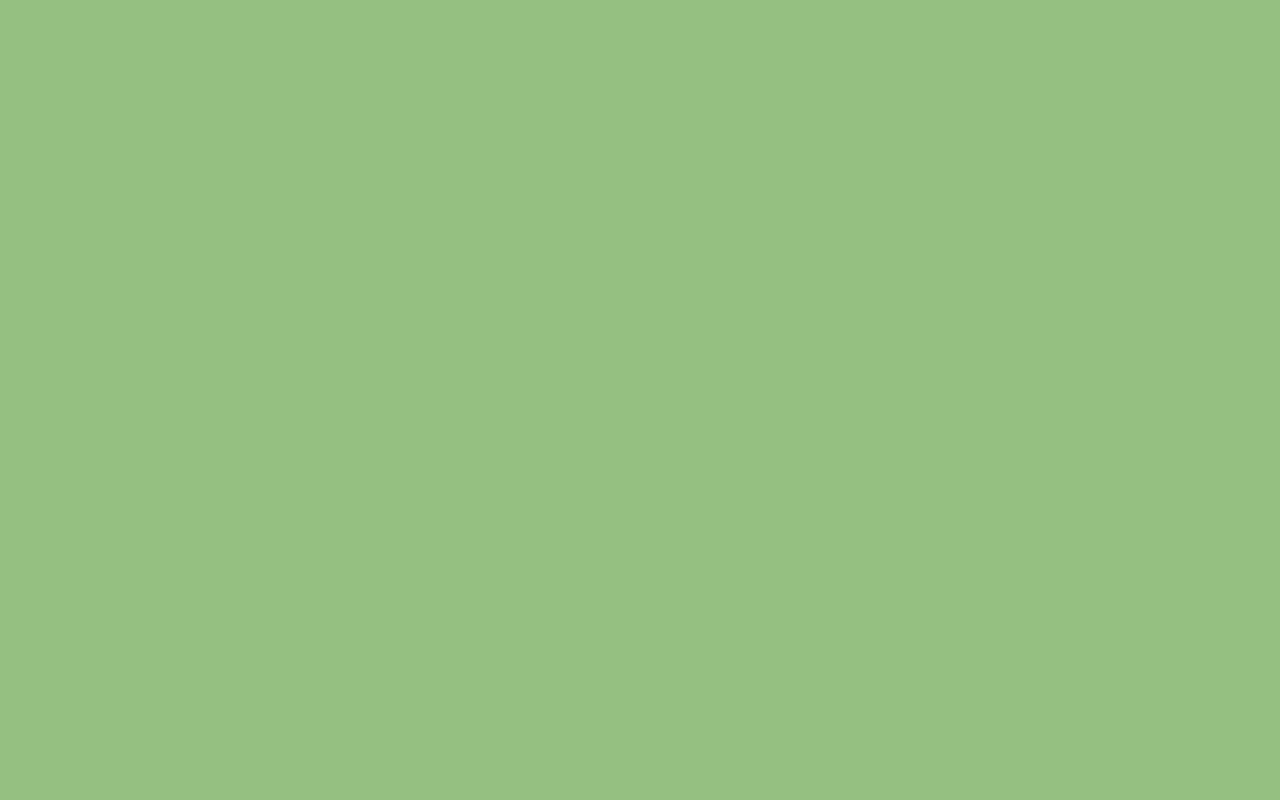
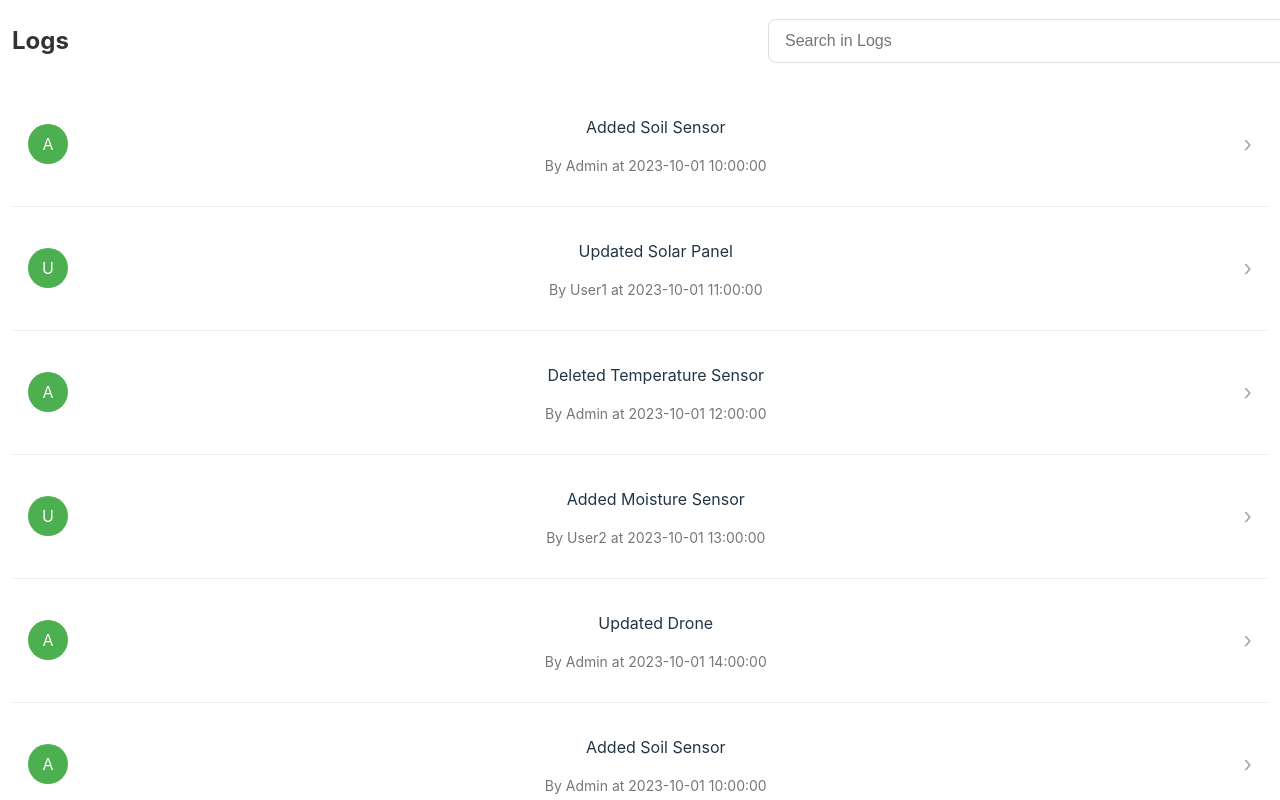
Before and after one commit to Avkar-Yazilim/iot-system-management, a React (Vite) app in the folder frontend/iot-system-management-frontend/: page /devicelogs in a window 1280 px wide. Before the commit this address had no page. Built offline with nearby package versions, Linux system fonts and the light colour scheme.

Commit message:
Add DeviceLogs page and integrate into main routing

```diff
--- a/frontend/iot-system-management-frontend/src/main.jsx
+++ b/frontend/iot-system-management-frontend/src/main.jsx
@@ -3,10 +3,11 @@ import ReactDOM from 'react-dom/client';
 import { BrowserRouter as Router, Route, Routes } from 'react-router-dom';
 import Login from './pages/Login';
 import MMenu from './Menu/MMenu';
-import ScheduleMenu from './Menu/ScheduleMenu'
-import DevicesMenu from './Menu/DevicesMenu'
-import ReportsMenu from './Menu/ReportsMenu'
-import SettingsMenu from './Menu/SettingsMenu'
+import ScheduleMenu from './Menu/ScheduleMenu';
+import DevicesMenu from './Menu/DevicesMenu';
+import ReportsMenu from './Menu/ReportsMenu';
+import SettingsMenu from './Menu/SettingsMenu';
+import DeviceLogs from './pages/DeviceLogs'; // DeviceLogs bileşenini içe aktarın
 import './index.css';
 
 ReactDOM.createRoot(document.getElementById('root')).render(
@@ -19,6 +20,7 @@ ReactDOM.createRoot(document.getElementById('root')).render(
         <Route path="/devices" element={<DevicesMenu />} />
         <Route path="/reports" element={<ReportsMenu />} />
         <Route path="/settings" element={<SettingsMenu />} />
+        <Route path="/devicelogs" element={<DeviceLogs />} />
       </Routes>
     </Router>
   </React.StrictMode>
--- /dev/null
+++ b/frontend/iot-system-management-frontend/src/pages/DeviceLogs.css
@@ -0,0 +1,136 @@
+/* Full-screen layout for logs */
+.logs-page {
+    font-family: 'Inter', Arial, sans-serif;
+    height: 100vh; /* Use the full height of the viewport */
+    width: 100vw; /* Use the full width of the viewport */
+    display: flex;
+    flex-direction: column;
+    background-color: #f9f9f9;
+    padding: 0;
+    margin: 0;
+    overflow: hidden; /* Prevent page overflow */
+}
+
+  /* Header and search bar */
+  .logs-header {
+    display: flex;
+    justify-content: space-between;
+    align-items: center;
+    padding: 16px; /* No gap on the sides */
+    background-color: #ffffff;
+    box-shadow: 0 4px 6px rgba(0, 0, 0, 0.1);
+  }
+
+  .logs-title {
+    font-size: 24px;
+    font-weight: bold;
+    color: #333;
+  }
+
+  .logs-search {
+    flex: 1;
+    max-width: 500px;
+    margin-left: 16px;
+  }
+
+  .logs-search-input {
+    width: 100%;
+    padding: 12px 16px;
+    border: 1px solid #ddd;
+    border-radius: 8px;
+    font-size: 16px;
+    color: #555;
+    outline: none;
+  }
+
+  /* Logs container: full-screen responsive */
+  .logs-container {
+    flex: 1;
+    overflow-y: auto; /* Enable vertical scrolling */
+    background-color: #ffffff;
+    padding: 0 16px; /* Slight side padding */
+    display: flex;
+    flex-direction: column;
+  }
+
+  /* Log item styling */
+  .log-item {
+    display: flex;
+    align-items: center;
+    padding: 16px;
+    border-bottom: 1px solid #f0f0f0;
+    transition: background-color 0.3s;
+  }
+
+  .log-item:hover {
+    background-color: #f8f8f8;
+  }
+
+  .log-avatar {
+    width: 50px;
+    height: 50px;
+    background-color: #4caf50;
+    color: #fff;
+    font-size: 20px;
+    border-radius: 50%;
+    display: flex;
+    align-items: center;
+    justify-content: center;
+    margin-right: 16px;
+  }
+
+  .log-details {
+    flex: 1;
+  }
+
+  .log-title {
+    font-size: 18px;
+    font-weight: bold;
+    color: #333;
+  }
+
+  .log-meta {
+    font-size: 14px;
+    color: #777;
+  }
+
+  .log-arrow {
+    font-size: 22px;
+    color: #aaa;
+    margin-left: 16px;
+  }
+
+  /* Scroll bar customization */
+  .logs-container::-webkit-scrollbar {
+    width: 10px;
+  }
+
+  .logs-container::-webkit-scrollbar-thumb {
+    background-color: #888;
+    border-radius: 10px;
+  }
+
+  .logs-container::-webkit-scrollbar-thumb:hover {
+    background-color: #555;
+  }
+
+  /* Responsive adjustments */
+  @media (max-width: 1440px) {
+    .logs-header {
+      padding: 12px;
+    }
+
+    .logs-container {
+      padding: 0 12px;
+    }
+
+    .log-avatar {
+      width: 40px;
+      height: 40px;
+      font-size: 16px;
+    }
+
+    .log-title {
+      font-size: 16px;
+    }
+  }
--- /dev/null
+++ b/frontend/iot-system-management-frontend/src/pages/DeviceLogs.jsx
@@ -0,0 +1,69 @@
+import React, { useState } from "react";
+import "./DeviceLogs.css";
+
+
+const DeviceLogs = () => {
+  const [logs] = useState([
+    { id: 1, user: "Admin", action: "Added Soil Sensor", time: "2023-10-01 10:00:00" },
+    { id: 2, user: "User1", action: "Updated Solar Panel", time: "2023-10-01 11:00:00" },
+    { id: 3, user: "Admin", action: "Deleted Temperature Sensor", time: "2023-10-01 12:00:00" },
+    { id: 4, user: "User2", action: "Added Moisture Sensor", time: "2023-10-01 13:00:00" },
+    { id: 5, user: "Admin", action: "Updated Drone", time: "2023-10-01 14:00:00" },
+    { id: 1, user: "Admin", action: "Added Soil Sensor", time: "2023-10-01 10:00:00" },
+    { id: 2, user: "User1", action: "Updated Solar Panel", time: "2023-10-01 11:00:00" },
+    { id: 3, user: "Admin", action: "Deleted Temperature Sensor", time: "2023-10-01 12:00:00" },
+    { id: 4, user: "User2", action: "Added Moisture Sensor", time: "2023-10-01 13:00:00" },
+    { id: 5, user: "Admin", action: "Updated Drone", time: "2023-10-01 14:00:00" },
+    { id: 6, user: "User3", action: "Logged In", time: "2023-10-01 15:00:00" },
+    { id: 7, user: "User2", action: "Updated Solar Panel", time: "2023-10-01 16:00:00" },
+    { id: 8, user: "Admin", action: "Added Temperature Sensor", time: "2023-10-01 17:00:00" },
+    { id: 9, user: "User1", action: "Deleted Moisture Sensor", time: "2023-10-01 18:00:00" },
+    { id: 10, user: "Admin", action: "Updated Drone", time: "2023-10-01 19:00:00" },
+    { id: 11, user: "User2", action: "Logged Out", time: "2023-10-01 20:00:00" },
+    { id: 12, user: "Admin", action: "Added Solar Panel", time: "2023-10-01 21:00:00" },
+    { id: 13, user: "User3", action: "Deleted Temperature Sensor", time: "2023-10-01 22:00:00" },
+    { id: 14, user: "User1", action: "Updated Moisture Sensor", time: "2023-10-01 23:00:00" },
+    { id: 15, user: "Admin", action: "Logged Out", time: "2023-10-01 00:00:00" }
+
+
+  ]);
+
+  return (
+    <div className="logs-page">
+      {/* Header */}
+      <div className="logs-header">
+        <h1 className="logs-title">Logs</h1>
+        <div className="logs-search">
+          <input
+            type="text"
+            className="logs-search-input"
+            placeholder="Search in Logs"
+          />
+        </div>
+      </div>
+
+      {/* Logs List */}
+      <div className="logs-container">
+        {logs.map((log) => (
+          <div key={log.id} className="log-item">
+            <div className="log-avatar">{log.user[0]}</div>
+            <div className="log-details">
+              <p className="log-action">{log.action}</p>
+              <p className="log-meta">By {log.user} at {log.time}</p>
+            </div>
+            <div className="log-arrow">›</div>
+          </div>
+        ))}
+      </div>
+
+      {/* Pagination
+      <div className="logs-pagination">
+        <button className="pagination-btn">1</button>
+        <button className="pagination-btn">2</button>
+        <button className="pagination-btn">3</button>
+      </div> */}
+    </div>
+  );
+};
+
+export default DeviceLogs;
```
